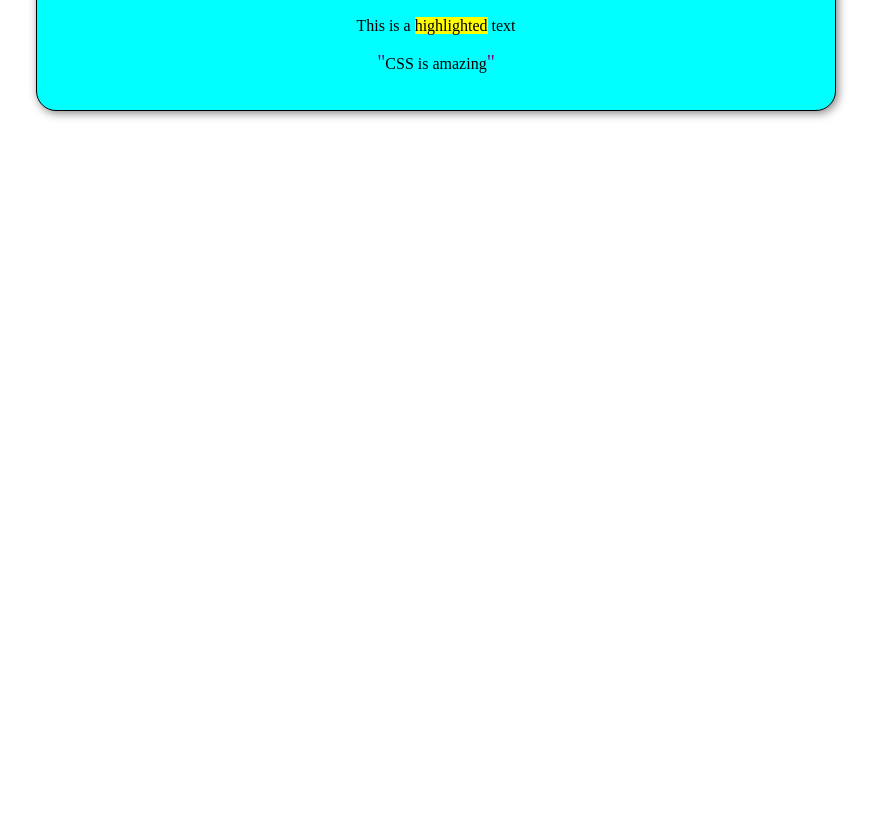
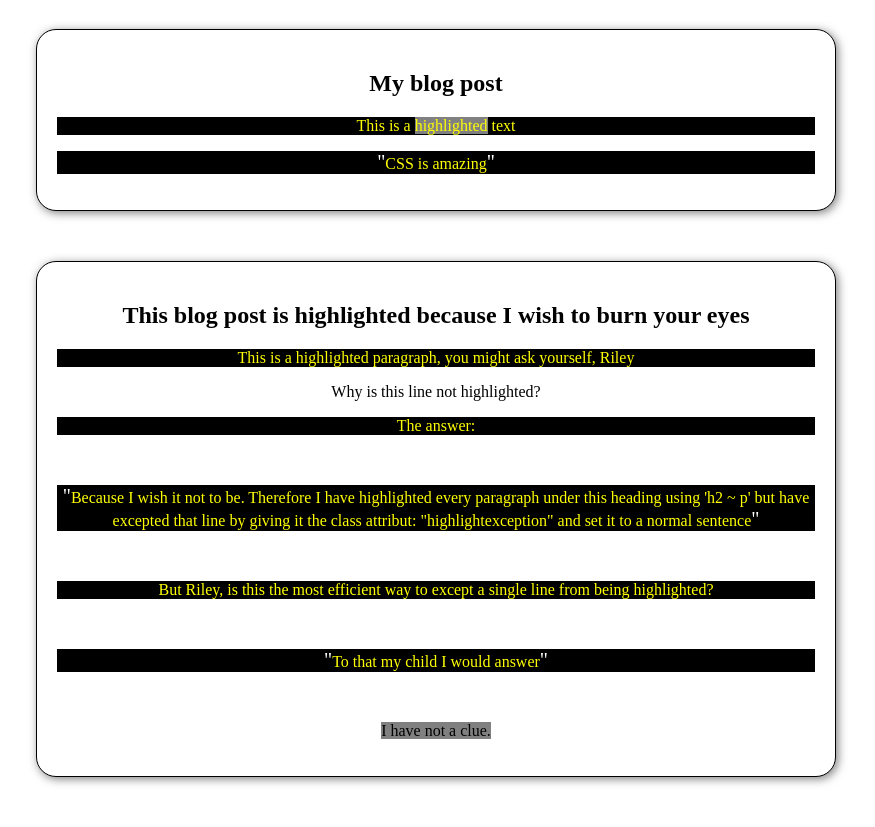
Before and after one commit to iamfrogribbit/css-selectors, a plain HTML site: page assignment/index.html in a window 1280 px wide. Shown: the part 79-906 px from the top of the page, without its empty margins (204-1079 px from the left). Before the commit the page ends 800 px from the top, so only its background shows below. Drawn offline with Linux system fonts and the light colour scheme.

Commit message:
completed blog post assignment

```diff
--- a/assignment/index.html
+++ b/assignment/index.html
@@ -6,10 +6,27 @@
         <link rel="stylesheet" href="styles.css" />
     </head>
     <body>
+        <h1 id="heading">My terrible fake blog post that you shouldn't read</h1>
         <article>
             <h2>My blog post</h2>
             <p>This is a <span class="highlight">highlighted</span> text</p>
             <p class="quote">CSS is amazing</p>
         </article>
+
+        <article>
+            <h2>This blog post is highlighted because I wish to burn your eyes</h2>
+            <p>This is a highlighted paragraph, you might ask yourself, Riley</p>
+            <p class="highlightexception">Why is this line not highlighted?</p>
+            <p>The answer:</p>
+            <br />
+            <p class="quote">Because I wish it not to be. Therefore I have highlighted every paragraph under this heading using 'h2 ~ p'
+            but have excepted that line by giving it the class attribut: "highlightexception" and set it to a normal sentence</p>
+            <br />
+            <p>But Riley, is this the most efficient way to except a single line from being highlighted?</p>
+            <br />
+            <p class="quote">To that my child I would answer</p>
+            <br />
+            <p class="highlightexception"><span class="highlight">I have not a clue.</span></p>
+        </article>
     </body>
 </html>
--- a/assignment/styles.css
+++ b/assignment/styles.css
@@ -1,9 +1,16 @@
+h1 {
+    text-align: center;
+}
+
 article {
     border: 1px solid black;
     width: 60%;
-    margin: auto;
+    margin-left: auto;
+    margin-right: auto;
+    margin-bottom: 50px;
+    margin-top: 50px;
     padding: 20px;
-    background-color: cyan;
+    background-color: white;
     border-radius: 20px;
     box-shadow: 2px 2px 10px rgba(0, 0, 0, 0.5)
 }
@@ -14,20 +21,31 @@ h2 {
 
 h2 ~ p {
     text-align: center;
+    background-color: black;
+    color: yellow;
 }
 
 .highlight{
-    background-color: yellow;
+    background-color: gray;
+}
+
+.highlightexception {
+    background-color: white;
+    color: black;
+}
+
+article:hover {
+    box-shadow: 2px 2px 10px rgba(0, 0, 0, 1);
 }
 
 .quote::before {
     content: '"';
-    color: purple;
+    color: white;
     font-size: 20px;
 }
 
 .quote::after {
     content: '"';
-    color: purple;
+    color: white;
     font-size: 20px;
 }
```
Also changed, not shown: 1 other file.
